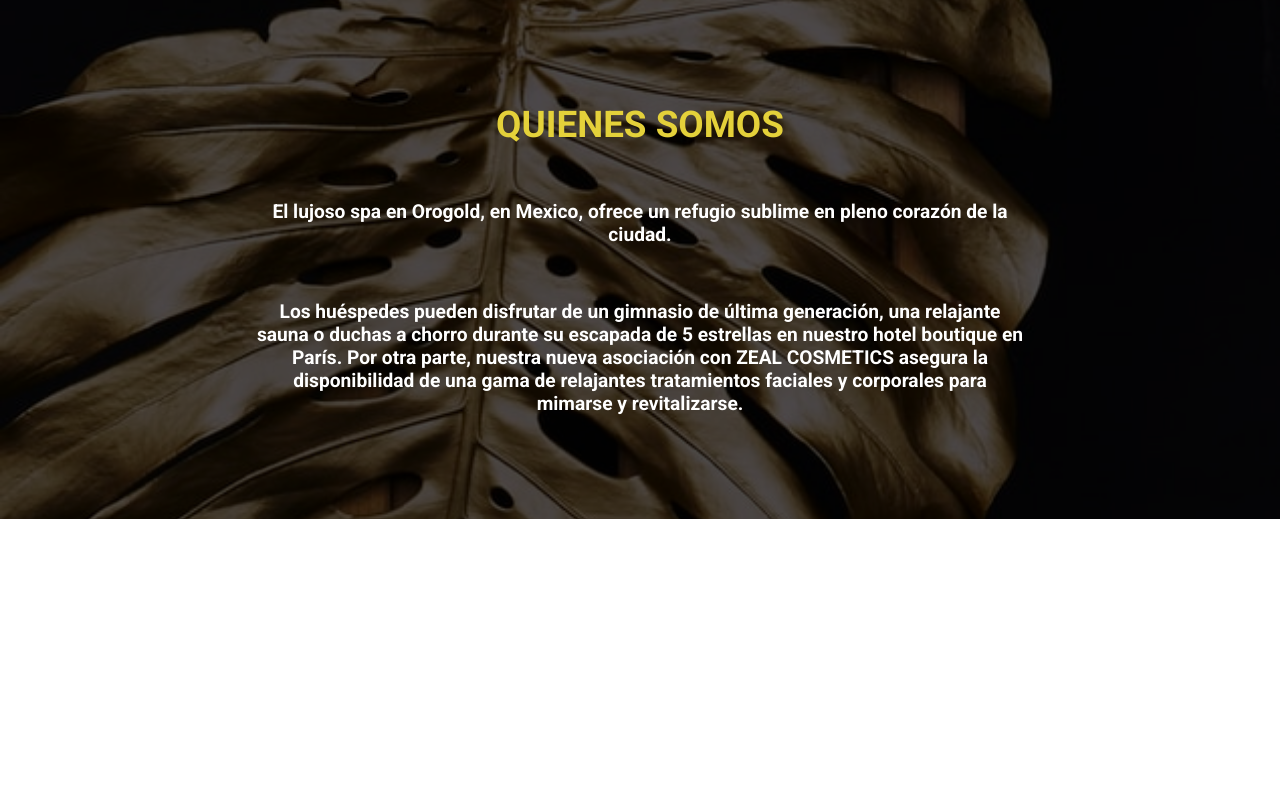
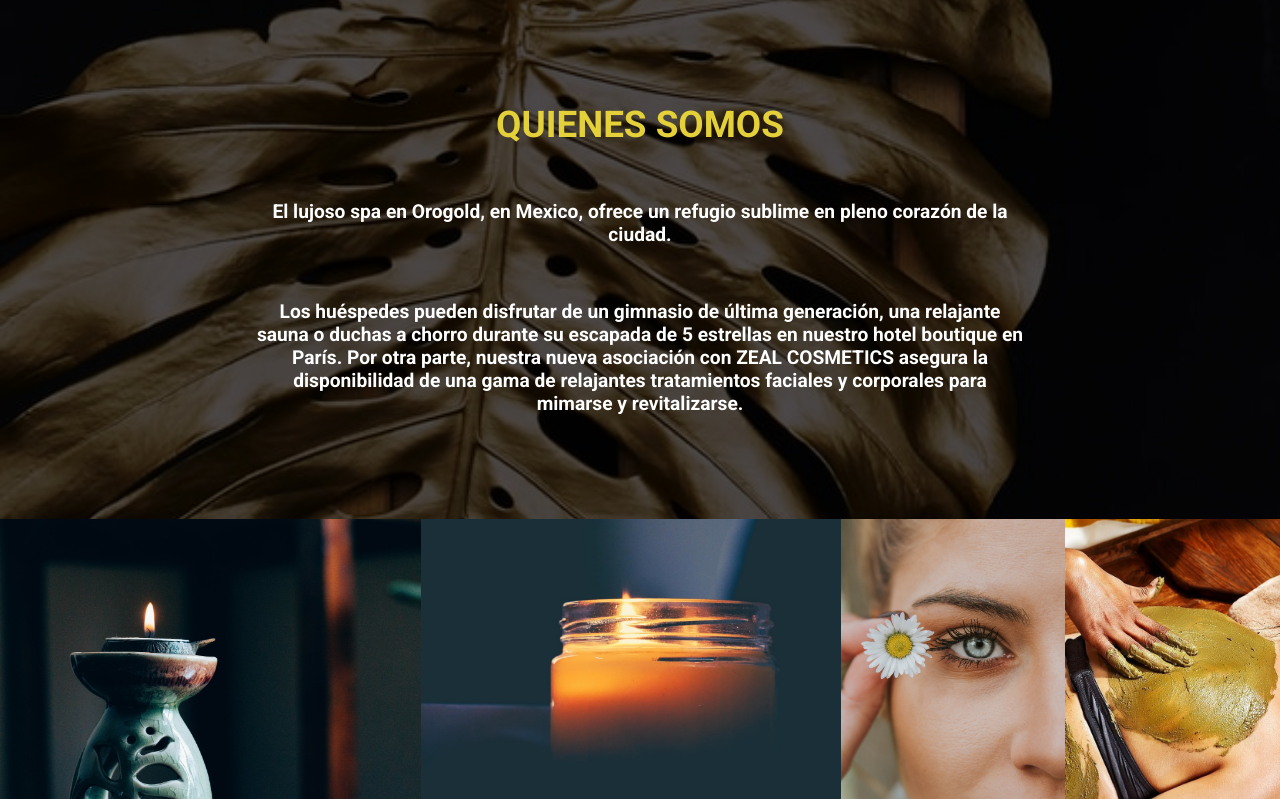
Before and after one commit to RyanHarlow/OROGOLD, a PHP site: page / in a window 1280 px wide. Shown: the part 1569-2368 px from the top of the page. Run offline with PHP 8.4, Linux system fonts and the light colour scheme.

Commit message:
add image carousel and slick library

```diff
--- a/index.css
+++ b/index.css
@@ -248,3 +248,14 @@
     font-size: 1.2rem;
     font-weight: 600;
 }
+
+.image-carousel-container{
+    display: flex;
+    height: 35%;
+    overflow: hidden;
+}
+
+.carousel-img{
+    height: 35vh;
+
+}
--- a/index.js
+++ b/index.js
@@ -0,0 +1,9 @@
+$('.image-carousel-container').slick({
+    dots: false,
+    infinite: true,
+    speed: 300,
+    slidesToShow: 4,
+    variableWidth: true,
+    autoplay: true,
+  autoplaySpeed: 2000,
+  });
--- a/index.php
+++ b/index.php
@@ -1,18 +1,23 @@
 <!DOCTYPE html>
 <html lang="en">
+
 <head>
     <meta charset="UTF-8">
     <meta name="viewport" content="width=device-width, initial-scale=1.0">
     <link href="https://fonts.googleapis.com/css2?family=Roboto:wght@300;400;500;700&display=swap" rel="stylesheet">
+    <link rel="stylesheet" type="text/css" href="//cdn.jsdelivr.net/npm/slick-carousel@1.8.1/slick/slick.css" />
+    <link rel="stylesheet" type="text/css" href="//cdn.jsdelivr.net/npm/slick-carousel@1.8.1/slick/slick-theme.css" />
+
     <link rel="stylesheet" href="index.css">
     <title>OROGOLD</title>
 </head>
+
 <body>
     <nav id='main-nav'>
         <div id='nav-container'>
             <img id='nav-brand' src="./img/cropped-orogold-logo-dgold.png" alt="OROGOLD logo" />
             <div id='nav-right'>
-        <a id='nav-email-link' href = "mailto: orogoldspa@orogold.com">orogoldspa@orogold.com</a>
+                <a id='nav-email-link' href="mailto: orogoldspa@orogold.com">orogoldspa@orogold.com</a>
                 <button id='nav-reserva-button'>Reserva ahora</button>
             </div>
         </div>
@@ -31,7 +36,7 @@
                     <input class='form-item form-input' placeholder="nombre" type="text">
                     <input class='form-item form-input' placeholder="email" type="text">
                     <input class='form-item form-input' placeholder="telephono" type="text">
-                <button class='form-item form-button' >Reserva ahora</button>
+                    <button class='form-item form-button'>Reserva ahora</button>
                 </form>
             </div>
         </div>
@@ -75,11 +80,37 @@
                 </div>
             </div>
         </div>
+        <div class='image-carousel-container'>
             <div>
-
+            <img class='carousel-img' src="./img/photo-1489659639091-8b687bc4386e.jpg" alt="">
+</div>
+            <div>
+            <img class='carousel-img' src="./img/photo-1554057009-6798cb3d4a04.jpg" alt="">
+            </div>
+            <div>
+            <img class='carousel-img' src="./img/photo-1531853121101-cb94c8ed218d.jpg" alt="">
+            </div>
+            <div>
+            <img class='carousel-img' src="./img/photo-1560944527-a4a429848866.jpg" alt="">
+            </div>
+            <div>
+            <img class='carousel-img' src="./img/photo-1553540751-988bd7918c7e.jpg" alt="">
+            </div>
+            <div>
+            <img class='carousel-img' src="./img/photo-1555820585-c5ae44394b79.jpg" alt="">
+            </div>
+            <div>
+            <img class='carousel-img' src="./img/photo-1559058922-5d29e1f00075.jpg" alt="">
+            </div>
+            <div>
+            <img class='carousel-img' src="./img/photo-1513104806186-1b00f3e7a65e.jpg" alt="">
+            </div>
         </div>
     </section>
 
+    <script src="https://code.jquery.com/jquery-1.12.4.min.js" integrity="sha256-ZosEbRLbNQzLpnKIkEdrPv7lOy9C27hHQ+Xp8a4MxAQ=" crossorigin="anonymous"></script>
+    <script type="text/javascript" src="//cdn.jsdelivr.net/npm/slick-carousel@1.8.1/slick/slick.min.js"></script>
     <script src='index.js'></script>
 </body>
+
 </html>
```
Lines whose indentation alone changed are shown as unchanged.
